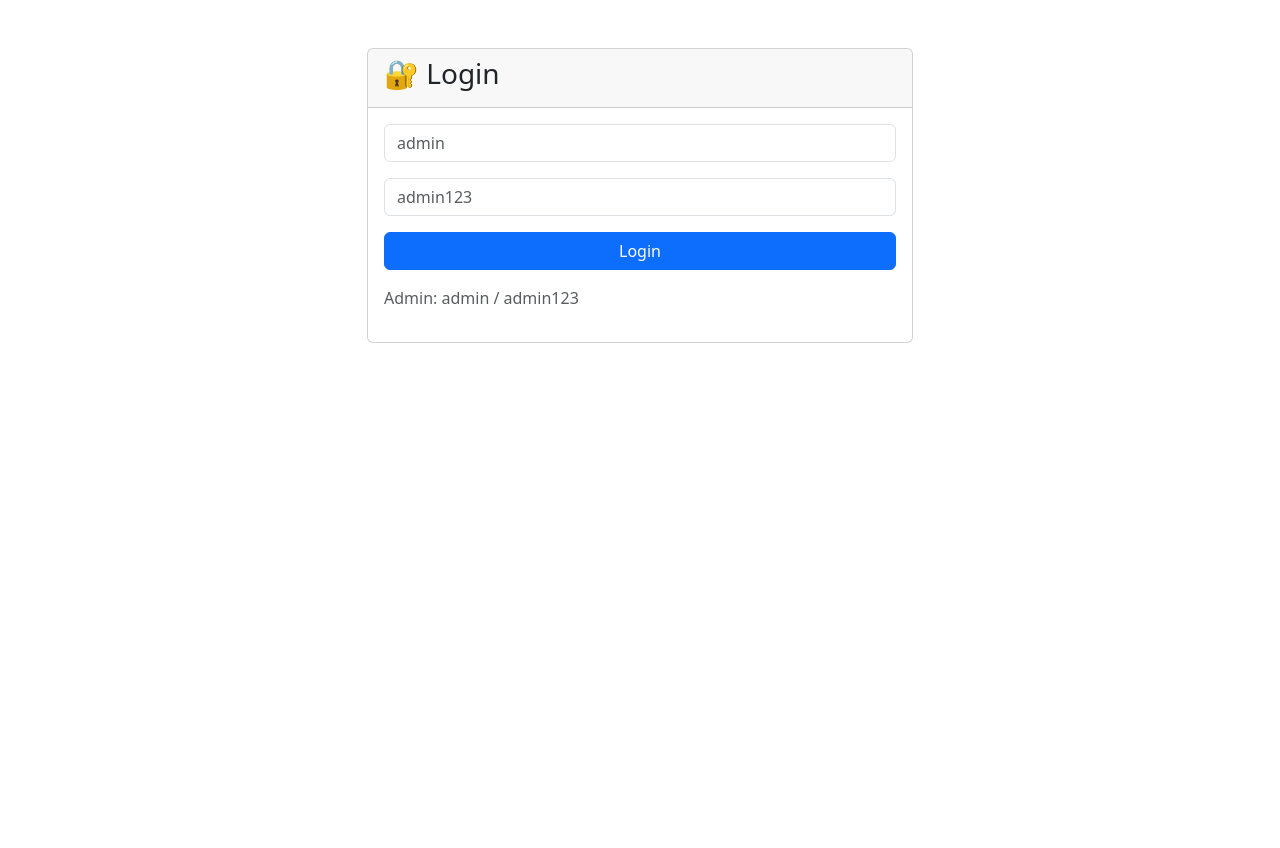
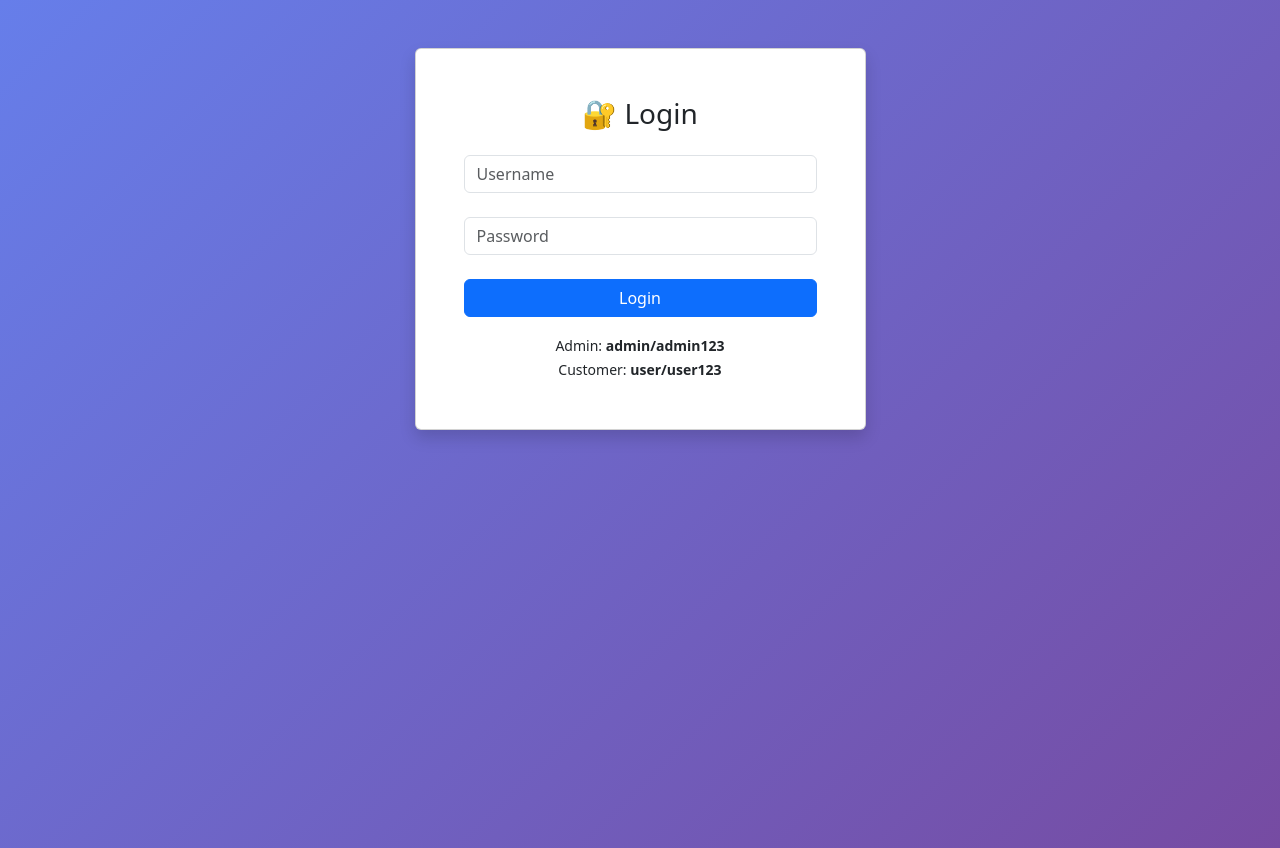
Before and after one commit to Harsh-D11/ecommerce-api, a Flask app: template templates/login.html in a window 1280 px wide. Before the commit the page ends 343 px from the top, so only its background shows below. Run offline with Flask 3, Linux system fonts and the light colour scheme; the template is opened without the code that fills it, so the values that code supplies are empty.

Commit message:
login.html

```diff
--- a/templates/login.html
+++ b/templates/login.html
@@ -2,19 +2,24 @@
 <html>
 <head><title>Login</title>
 <link href="https://cdn.jsdelivr.net/npm/bootstrap@5.3.0/dist/css/bootstrap.min.css" rel="stylesheet">
+<link rel="stylesheet" href="/static/style.css">
 </head>
-<body class="container mt-5">
+<body class="bg-light">
+<div class="container mt-5">
 <div class="row justify-content-center">
-<div class="col-md-6">
-<div class="card">
-<div class="card-header"><h3>🔐 Login</h3></div>
-<div class="card-body">
+<div class="col-md-5">
+<div class="card shadow">
+<div class="card-body p-5">
+<h3 class="text-center mb-4">🔐 Login</h3>
 <form method="POST">
-<input name="username" placeholder="admin" class="form-control mb-3">
-<input name="password" type="password" placeholder="admin123" class="form-control mb-3">
-<button class="btn btn-primary w-100">Login</button>
+    <input name="username" placeholder="Username" class="form-control mb-4" required>
+    <input name="password" type="password" placeholder="Password" class="form-control mb-4" required>
+    <button class="btn btn-primary w-100 mb-3">Login</button>
 </form>
-<p class="mt-3 text-muted">Admin: admin / admin123</p>
+<div class="text-center">
+    <small>Admin: <strong>admin/admin123</strong></small><br>
+    <small>Customer: <strong>user/user123</strong></small>
+</div>
 </div>
 </div>
 </div>
```
